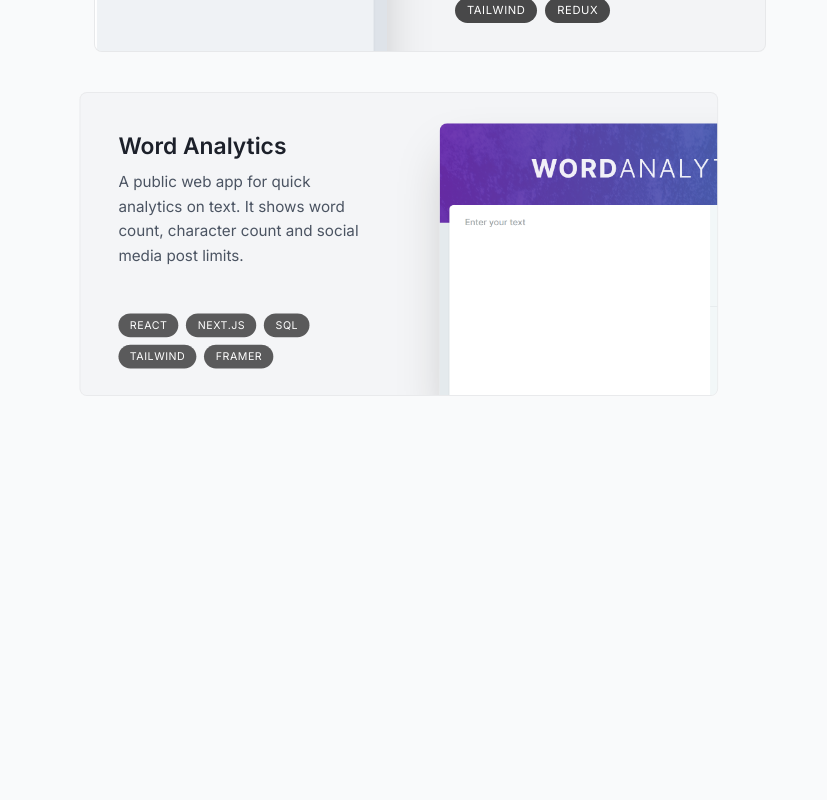
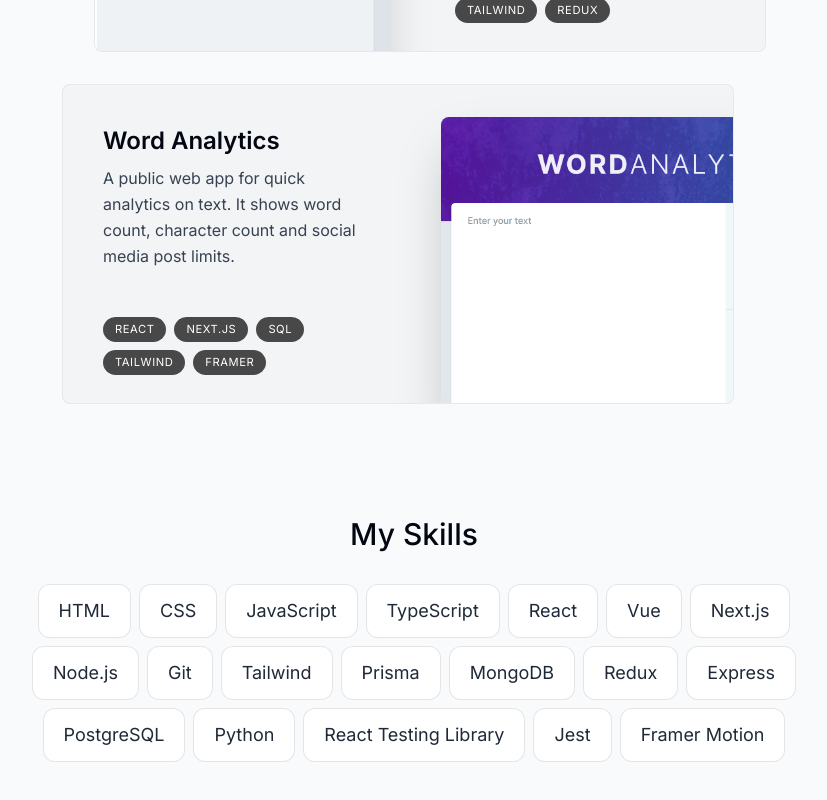
Before and after one commit to OlgaPrikhodko/portfolio-website, a Next.js app: page / in a window 1280 px wide. Shown: the part 1968-2768 px from the top of the page, without its empty margins (226-1053 px from the left). Before the commit the page ends 2372 px from the top, so only its background shows below. Built offline with nearby package versions, Linux system fonts and the light colour scheme.

Commit message:
:star: add Skills section

```diff
--- a/app/page.tsx
+++ b/app/page.tsx
@@ -2,6 +2,7 @@
 import Intro from "@/components/intro";
 import Projects from "@/components/projects";
 import SectionDivider from "@/components/section-divider";
+import Skills from "@/components/skills";
 
 export default function Home() {
   return (
@@ -10,6 +11,7 @@
       <SectionDivider />
       <About />
       <Projects />
+      <Skills />
     </main>
   );
 }
--- a/components/projects.tsx
+++ b/components/projects.tsx
@@ -10,7 +10,7 @@
   const { ref } = useSectionInView("Projects");
 
   return (
-    <section ref={ref} id="projects" className="scroll-mt-28">
+    <section ref={ref} id="projects" className="mb-28 scroll-mt-28">
       <SectionHeading>My Projects</SectionHeading>
 
       <div>
--- /dev/null
+++ b/components/skills.tsx
@@ -0,0 +1,28 @@
+"use client";
+
+import { skillsData } from "@/lib/data";
+import SectionHeading from "./section-heading";
+import { useSectionInView } from "@/lib/hooks";
+
+export default function Skills() {
+  const { ref } = useSectionInView("Skills");
+
+  return (
+    <section
+      ref={ref}
+      className="mb-28 max-w-[53rem] scroll-mt-28 text-center sm:mb-40"
+    >
+      <SectionHeading>My skills</SectionHeading>
+      <ul className="flex flex-wrap justify-center gap-2 text-lg text-gray-800">
+        {skillsData.map((skill) => (
+          <li
+            className="bg-white border border-black/[0.1] rounded-xl px-5 py-3"
+            key={skill}
+          >
+            {skill}
+          </li>
+        ))}
+      </ul>
+    </section>
+  );
+}
--- a/lib/data.ts
+++ b/lib/data.ts
@@ -90,6 +90,7 @@
   "JavaScript",
   "TypeScript",
   "React",
+  "Vue",
   "Next.js",
   "Node.js",
   "Git",
@@ -97,11 +98,10 @@
   "Prisma",
   "MongoDB",
   "Redux",
-  "GraphQL",
-  "Apollo",
   "Express",
   "PostgreSQL",
   "Python",
-  "Django",
+  "React Testing Library",
+  "Jest",
   "Framer Motion",
 ] as const;
```
